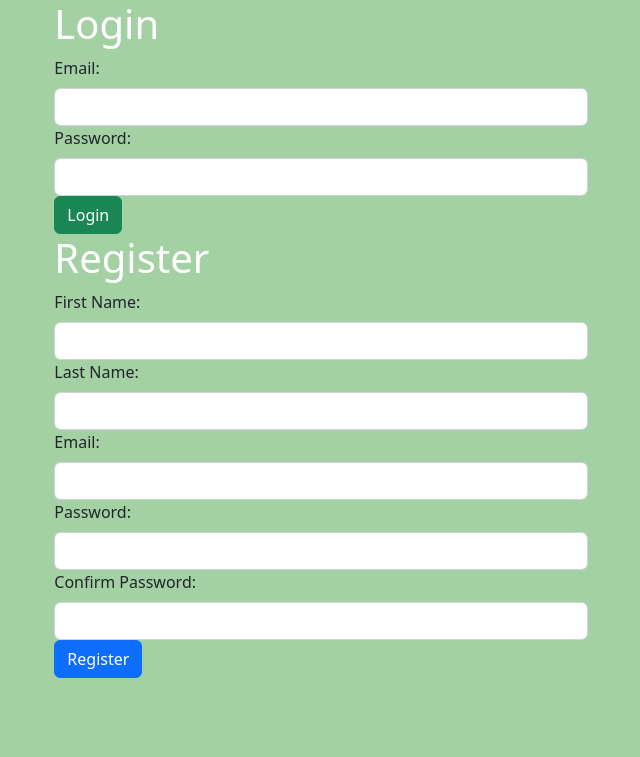
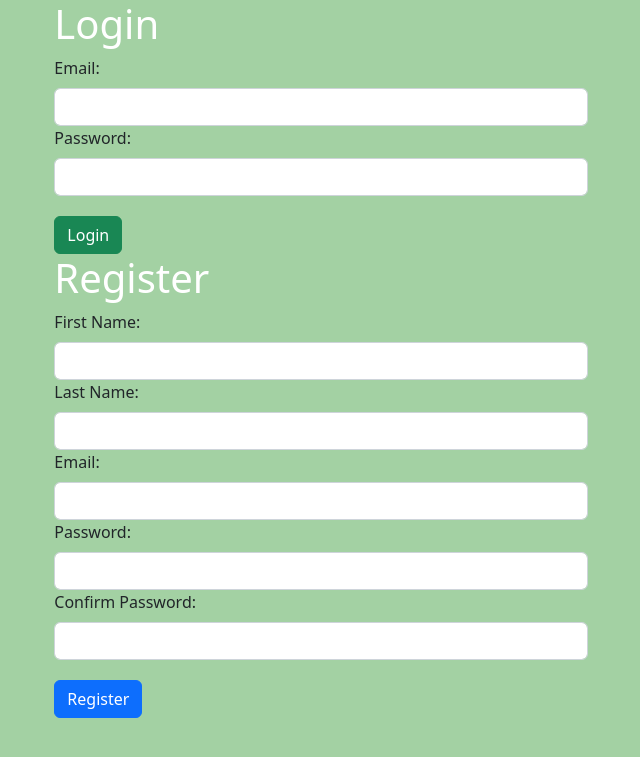
Before and after one commit to albertbravo650/Projects, a Flask app: page / in a window 1280 px wide. Shown: the top 757 px of the page, without its empty margins (319-959 px from the left). Run offline with Flask 3, Linux system fonts and the light colour scheme.

Commit message:
next commit

```diff
--- a/python/profile/flask_app/static/style.css
+++ b/python/profile/flask_app/static/style.css
@@ -23,3 +23,7 @@ a {
     color: white;
     text-decoration: none;
 }
+
+.btn {
+    margin-top: 20px;
+}
```
